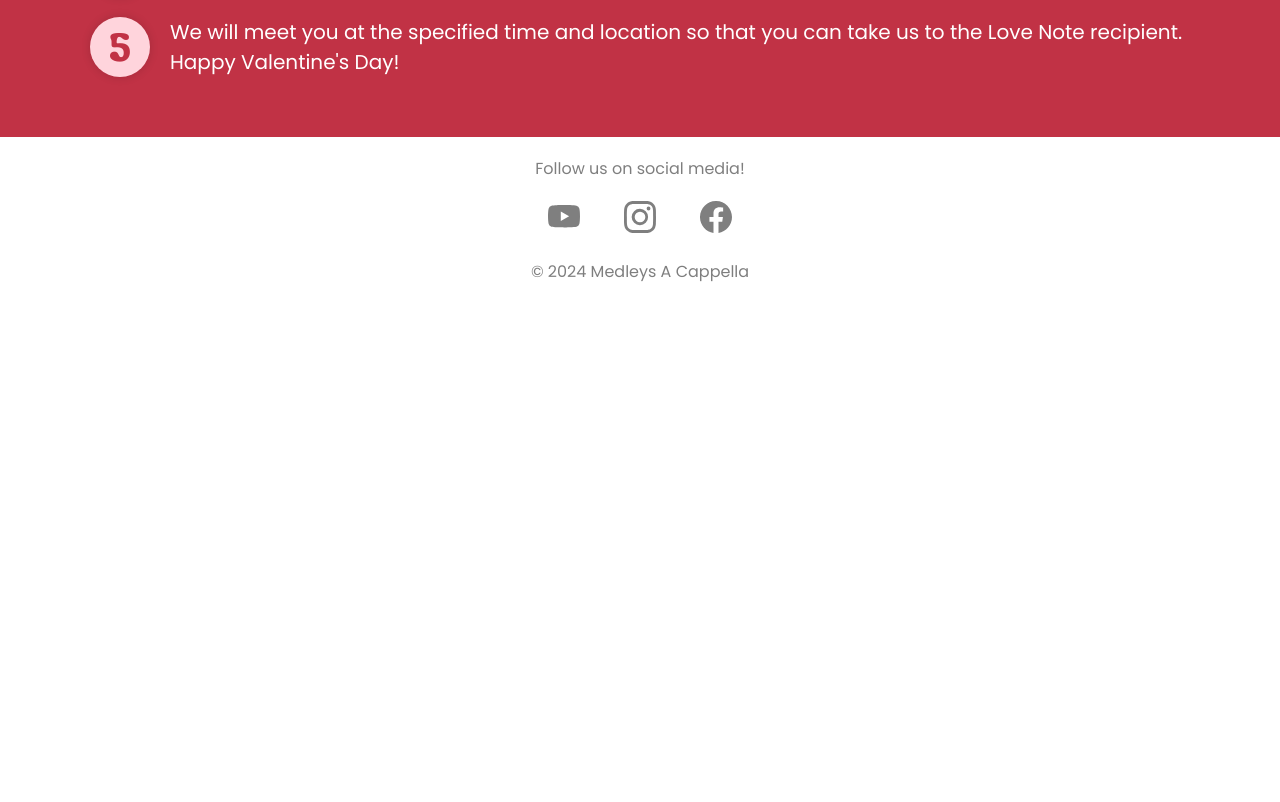
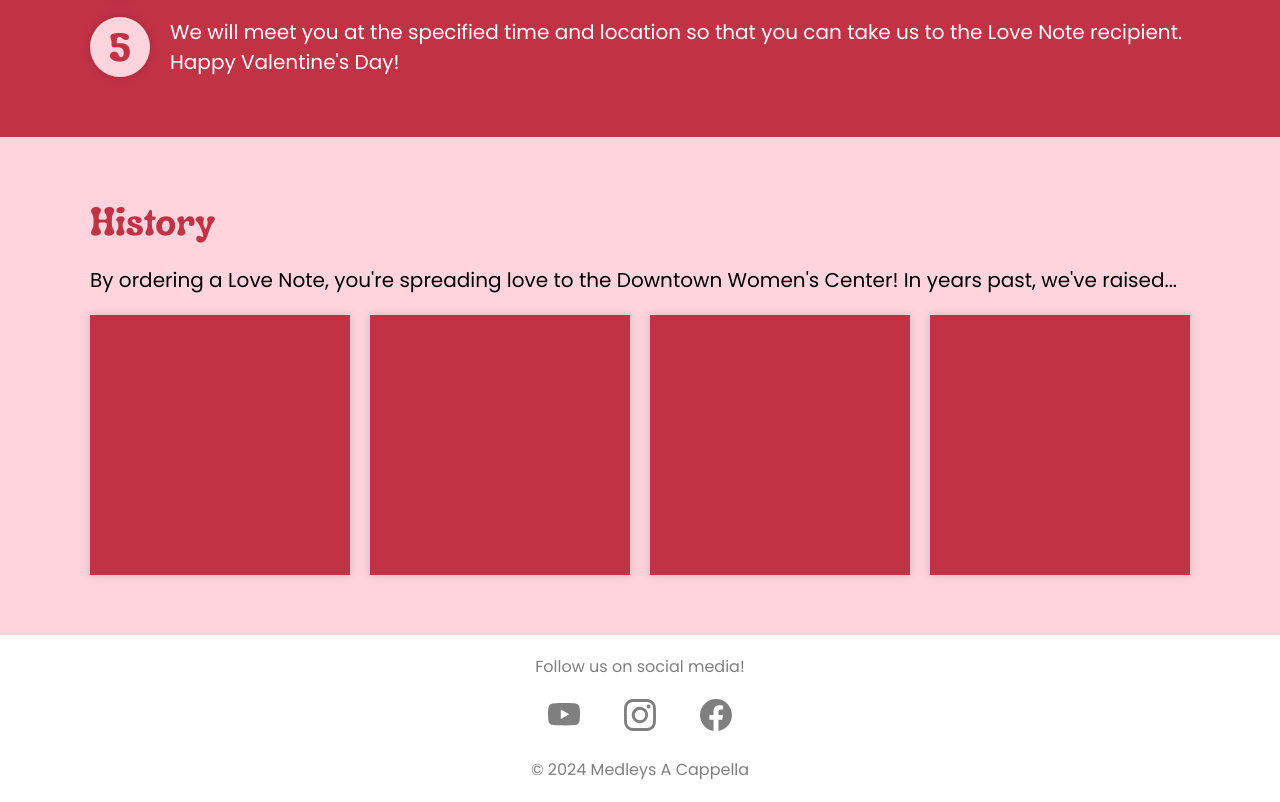
Before and after one commit to nouturnsign/medleys-website, an Eleventy site: page src/love-notes/index.html in a window 1280 px wide. Shown: the part 1721-2523 px from the top of the page. Before the commit the page ends 2025 px from the top, so only its background shows below. Built offline with nearby package versions, Linux system fonts and the light colour scheme; Eleventy itself is replaced by a stand-in of ours; files that its build step writes are made by us from their sources.

Commit message:
Add Love Notes flip cards

```diff
--- a/src/css/custom.css
+++ b/src/css/custom.css
@@ -422,3 +422,43 @@ ol li::before {
     font-size: 40px;
     box-shadow: 0px 0px 10px rgba(0, 0, 0, 0.15);
 }
+
+.history-card {
+    width: 100%;
+    padding-bottom: 100%;
+    float: left;
+    perspective: 500px;
+}
+
+.content {
+    position: absolute;
+    width: 100%;
+    height: 100%;
+    box-shadow: 0px 0px 10px rgba(0, 0, 0, 0.15);
+    transition: transform 0.4s;
+    transform-style: preserve-3d;
+}
+
+.history-card:hover .content {
+    transform: rotateY(180deg) ;
+    transition: transform 0.4s;
+}
+
+.front,
+.back {
+    position: absolute;
+    height: 100%;
+    width: 100%;
+    background: #C13245;
+    line-height: 300px;
+    color: white;
+    text-align: center;
+    font-size: 60px;
+    backface-visibility: hidden;
+}
+
+.back {
+    background: white;
+    color: black;
+    transform: rotateY(180deg);
+}
--- a/src/love-notes/index.html
+++ b/src/love-notes/index.html
@@ -31,7 +31,7 @@ root: ../
         </div>
         <div class="content-wrap" style="background-color: #C13245;">
             <div class="container-md" style="text-align: left; color: white;">
-                <h1 style="color: #ffd4dc;">Logistics</h1>
+                <h1 style="color: #ffd4dc;">Logistics for Love</h1>
                 <ol class="lead">
                     <li>Pick a song that you would like Medleys to sing. We have 12 fun options this year: "Everytime We Touch," "L-O-V-E," "Kiss the Girl," "Can't Take My Eyes Off You," "I Want to Hold Your Hand," "Never Gonna Give You Up," "Perfect," "Stand By Me," "To Make You Feel My Love," "Just the Way You Are," "You Belong With Me," and "I Want It That Way"!</li>
                     <li>Let us know your preferred time for delivery. We'll be available to sing at various times throughout the week leading up to Valentine's Day!</li>
@@ -41,3 +41,51 @@ root: ../
                 </ol>
             </div>
         </div>
+        <div class="content-wrap" style="background-color: #ffd4dc;">
+            <div class="container-md" style="text-align: left; color: black;">
+                <h1 style="color: #C13245;">History</h1>
+                <p class="lead" style="color: black;">By ordering a Love Note, you're spreading love to the Downtown Women's Center! In years past, we've raised...</p>
+                <div class="row portrait-row row-cols-2 row-cols-sm-3 row-cols-md-4 justify-content-left">
+                    <section class="col">
+                        <div class="history-card">
+                            <div class="content">
+                                <div class="front">
+                                </div>
+                                <div class="back">
+                                </div>
+                            </div>
+                        </div>
+                    </section>
+                    <section class="col">
+                        <div class="history-card">
+                            <div class="content">
+                                <div class="front">
+                                </div>
+                                <div class="back">
+                                </div>
+                            </div>
+                        </div>
+                    </section>
+                    <section class="col">
+                        <div class="history-card">
+                            <div class="content">
+                                <div class="front">
+                                </div>
+                                <div class="back">
+                                </div>
+                            </div>
+                        </div>
+                    </section>
+                    <section class="col">
+                        <div class="history-card">
+                            <div class="content">
+                                <div class="front">
+                                </div>
+                                <div class="back">
+                                </div>
+                            </div>
+                        </div>
+                    </section>
+                </div><!--grid-->
+            </div>
+        </div>
```
